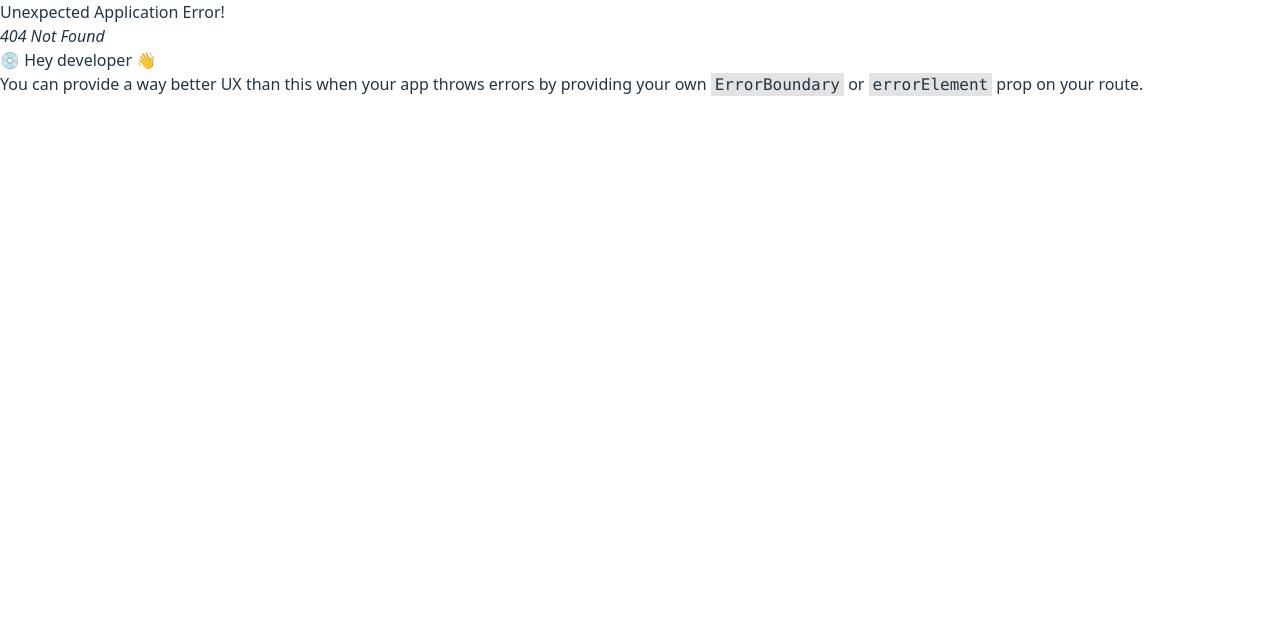
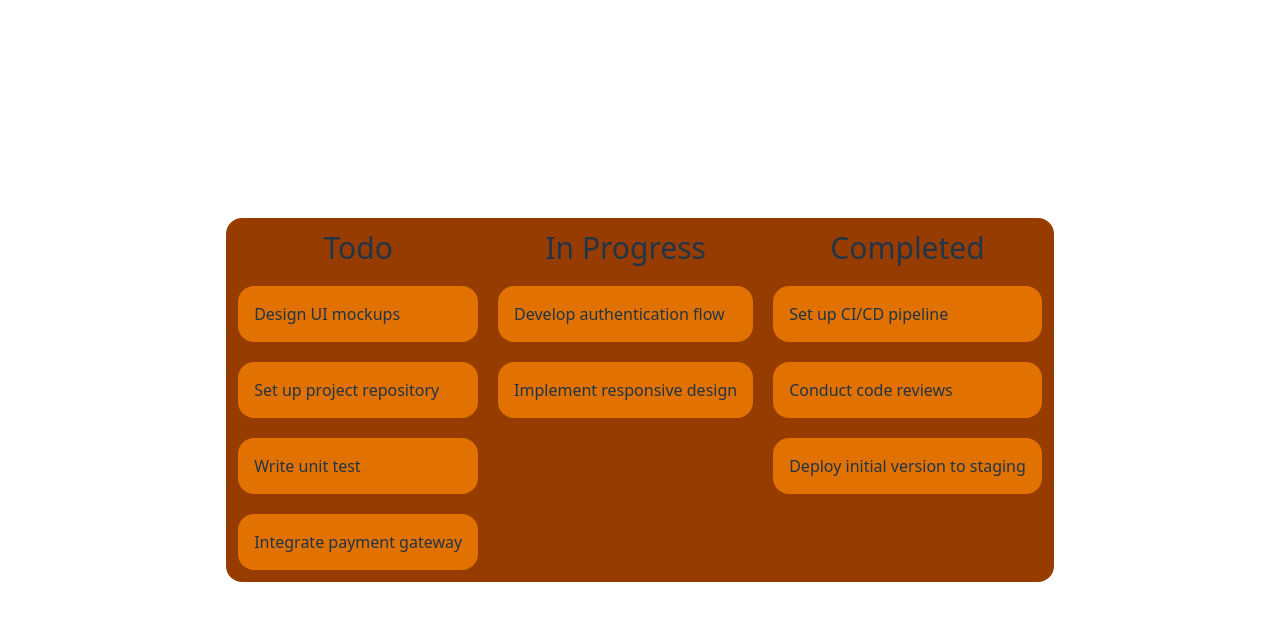
Before and after one commit to rjrocks1908/react-machine-coding, a React (Vite) app: page /kanban in a window 1280 px wide. Before the commit this address had no page. Shown: the top 620 px of the page. Built offline with nearby package versions, Linux system fonts and the light colour scheme.

Commit message:
feat: add Kanban component and KanbanPage for task management functionality

```diff
--- /dev/null
+++ b/src/components/kanban/Kanban.tsx
@@ -0,0 +1,72 @@
+import { useRef, useState } from "react";
+
+interface Props {
+  initialData: { [key: string]: string[] };
+}
+
+function Kanban({ initialData }: Props) {
+  const [data, setData] = useState(initialData);
+  const dragKey = useRef("");
+  const dragEntry = useRef("");
+
+  const handleGragOver = (e: React.DragEvent<HTMLDivElement>) => {
+    e.preventDefault();
+  };
+
+  const handleDragStart = (
+    e: React.DragEvent<HTMLHeadingElement>,
+    entry: string,
+    key: string
+  ) => {
+    e.currentTarget.style.opacity = "0.5";
+    dragKey.current = key;
+    dragEntry.current = entry;
+  };
+
+  const handleDragEnd = (e: React.DragEvent<HTMLHeadingElement>) => {
+    e.currentTarget.style.opacity = "1";
+  };
+
+  const handleOnDrop = (targetKey: string) => {
+    if (dragKey.current === targetKey) {
+      return;
+    }
+
+    setData((prevData) => {
+      const updatedData = { ...prevData };
+
+      updatedData[dragKey.current] = updatedData[dragKey.current].filter(
+        (entry) => entry !== dragEntry.current
+      );
+      updatedData[targetKey].push(dragEntry.current);
+      return updatedData;
+    });
+  };
+
+  return (
+    <div className="bg-amber-800 flex flex-row gap-5 p-3 rounded-2xl">
+      {Object.keys(data).map((key: string) => (
+        <div className="flex flex-col items-center gap-5">
+          <h2 className="text-3xl">{key}</h2>
+          <div
+            className="flex flex-col gap-5 h-full w-full"
+            onDragOver={handleGragOver}
+            onDrop={() => handleOnDrop(key)}
+          >
+            {data[key].map((entry) => (
+              <h4
+                draggable
+                onDragStart={(e) => handleDragStart(e, entry, key)}
+                onDragEnd={handleDragEnd}
+                className="bg-amber-600 p-4 cursor-grab select-none rounded-2xl"
+              >
+                {entry}
+              </h4>
+            ))}
+          </div>
+        </div>
+      ))}
+    </div>
+  );
+}
+export default Kanban;
--- /dev/null
+++ b/src/pages/KanbanPage.tsx
@@ -0,0 +1,25 @@
+import Kanban from "../components/kanban/Kanban";
+
+const initialData = {
+  Todo: [
+    "Design UI mockups",
+    "Set up project repository",
+    "Write unit test",
+    "Integrate payment gateway",
+  ],
+  "In Progress": ["Develop authentication flow", "Implement responsive design"],
+  Completed: [
+    "Set up CI/CD pipeline",
+    "Conduct code reviews",
+    "Deploy initial version to staging",
+  ],
+};
+
+function KanbanPage() {
+  return (
+    <div className="flex h-screen justify-center items-center">
+      <Kanban initialData={initialData} />
+    </div>
+  );
+}
+export default KanbanPage;
--- a/src/router/routes.ts
+++ b/src/router/routes.ts
@@ -24,6 +24,7 @@ import CommentBoxPage from "../pages/CommentBoxPage.tsx";
 import TrafficLightPage from "../pages/TrafficLightPage.tsx";
 import CalendarPage from "../pages/CalendarPage.tsx";
 import MemoHookPage from "../pages/MemoHookPage.tsx";
+import KanbanPage from "../pages/KanbanPage.tsx";
 
 export const router = createBrowserRouter([
   {
@@ -126,6 +127,10 @@ export const router = createBrowserRouter([
         path: "memo",
         Component: MemoHookPage,
       },
+      {
+        path: "kanban",
+        Component: KanbanPage,
+      },
     ],
   },
 ]);
```
